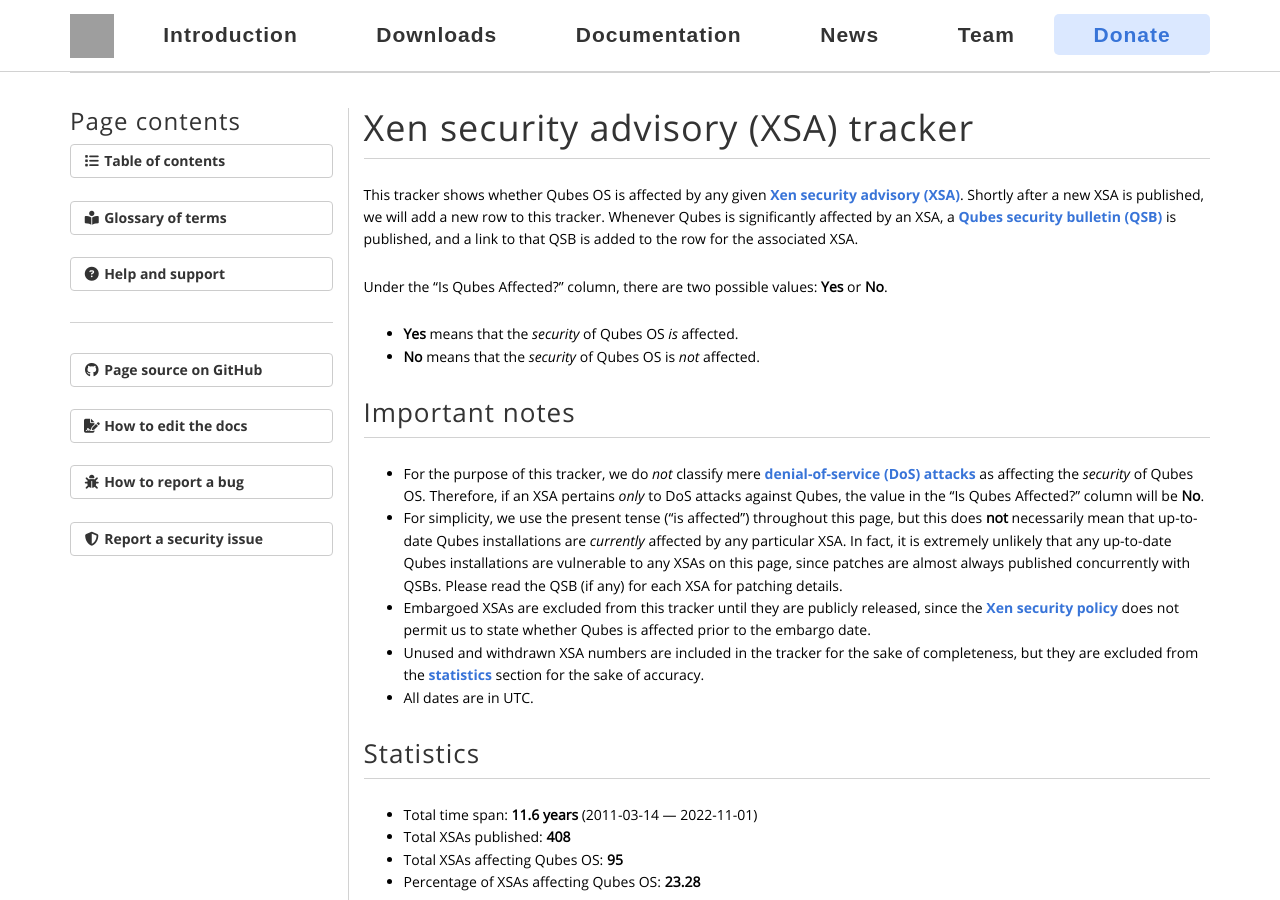
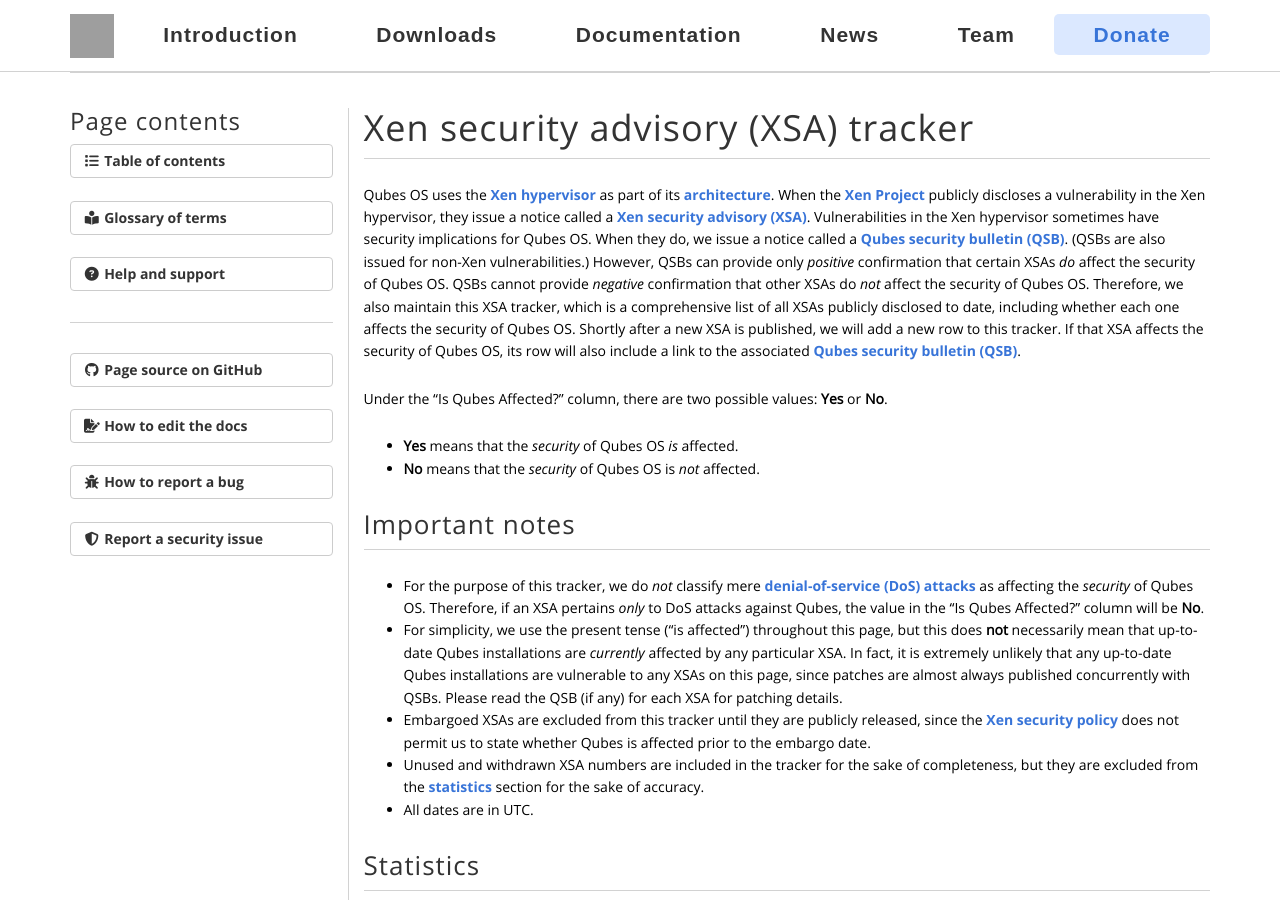
Before and after one commit to QubesOS/qubesos.github.io, a Jekyll site: the page built from pages/xsa.md, in a window 1280 px wide and 900 px high. Built offline with Jekyll 4.4.1, drawn with Linux system fonts in a browser that asks for light colours; some web fonts are replaced; grey boxes are pictures that could not be loaded.

Commit message:
Improve XSA tracker intro

```diff
--- a/pages/xsa.md
+++ b/pages/xsa.md
@@ -6,12 +6,23 @@ ref: 214
 title: Xen security advisory (XSA) tracker
 ---
 
-This tracker shows whether Qubes OS is affected by any given [Xen security
-advisory (XSA)](https://xenbits.xen.org/xsa/). Shortly after a new XSA is
-published, we will add a new row to this tracker. Whenever Qubes is
-significantly affected by an XSA, a [Qubes security bulletin
-(QSB)](/security/qsb/) is published, and a link to that QSB is added to
-the row for the associated XSA.
+Qubes OS uses the [Xen
+hypervisor](https://wiki.xenproject.org/wiki/Xen_Project_Software_Overview) as
+part of its [architecture](/doc/architecture/). When the [Xen
+Project](https://xenproject.org/) publicly discloses a vulnerability in the Xen
+hypervisor, they issue a notice called a [Xen security advisory
+(XSA)](https://xenproject.org/developers/security-policy/). Vulnerabilities in
+the Xen hypervisor sometimes have security implications for Qubes OS. When they
+do, we issue a notice called a [Qubes security bulletin (QSB)](/security/qsb/).
+(QSBs are also issued for non-Xen vulnerabilities.) However, QSBs can provide
+only *positive* confirmation that certain XSAs *do* affect the security of
+Qubes OS. QSBs cannot provide *negative* confirmation that other XSAs do *not*
+affect the security of Qubes OS. Therefore, we also maintain this XSA tracker,
+which is a comprehensive list of all XSAs publicly disclosed to date, including
+whether each one affects the security of Qubes OS. Shortly after a new XSA is
+published, we will add a new row to this tracker. If that XSA affects the
+security of Qubes OS, its row will also include a link to the associated [Qubes
+security bulletin (QSB)](/security/qsb/).
 
 Under the "Is Qubes Affected?" column, there are two possible values: **Yes**
 or **No**.
```
